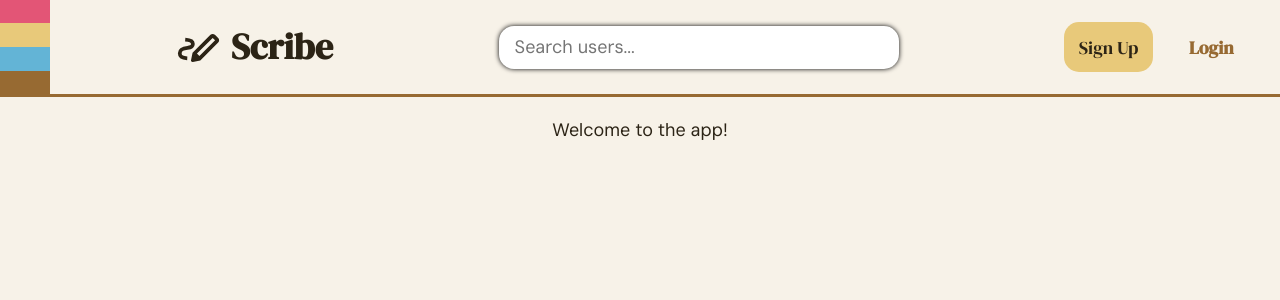
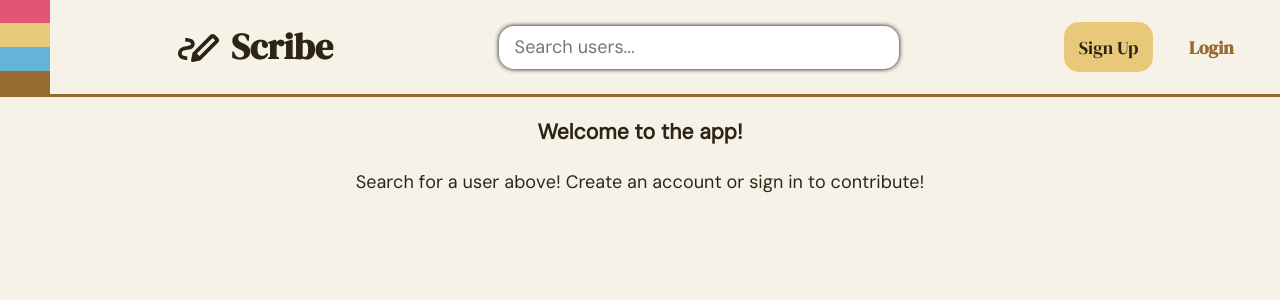
Before and after one commit to Q-Chan97/scribe-blog, a React (Vite) app in the folder frontend/: page / in a window 1280 px wide. Shown: the top 300 px of the page. Built offline with nearby package versions, Linux system fonts and the light colour scheme.

Commit message:
feat: Style welcome message

```diff
--- a/frontend/src/components/Main/Main.tsx
+++ b/frontend/src/components/Main/Main.tsx
@@ -44,7 +44,10 @@ export default function Main() {
                     <ProfileCard userId={user.id} />
                 </>
             ) : (
-                <p>Welcome to the app!</p>
+                <div style={{ display: "flex", flexDirection: "column", alignItems: "center", gap: "20px"}}>
+                    <h3>Welcome to the app!</h3>
+                    <p>Search for a user above! Create an account or sign in to contribute!</p>
+                </div>
             )}
         </section>
     )
```
